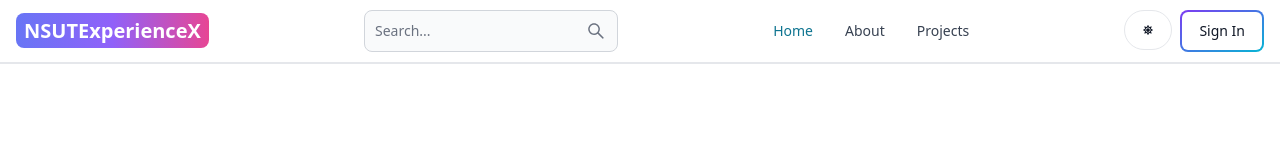
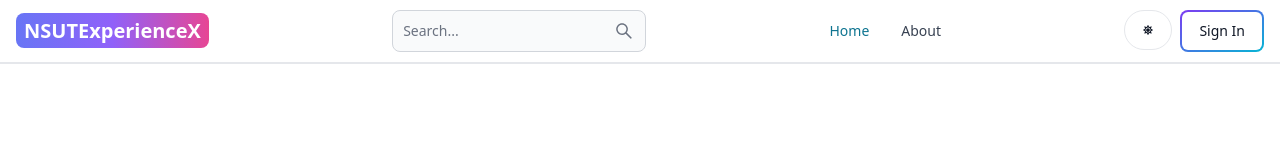
Before and after one commit to Ishank-96/NSUTExperienceX, a React (Vite) app in the folder client/: page / in a window 1280 px wide. Shown: the top 150 px of the page. Built offline with nearby package versions, Linux system fonts and the light colour scheme; no server answers.

Commit message:
changes in header

```diff
--- a/client/src/components/Header.jsx
+++ b/client/src/components/Header.jsx
@@ -116,9 +116,9 @@ export default function Header() {
         <Navbar.Link active={path === '/about'} as={'div'}>
           <Link to='/about'>About</Link>
         </Navbar.Link>
-        <Navbar.Link active={path === '/projects'} as={'div'}>
+        {/* <Navbar.Link active={path === '/projects'} as={'div'}>
           <Link to='/projects'>Projects</Link>
-        </Navbar.Link>
+        </Navbar.Link> */}
       </Navbar.Collapse>
     </Navbar>
   );
```
